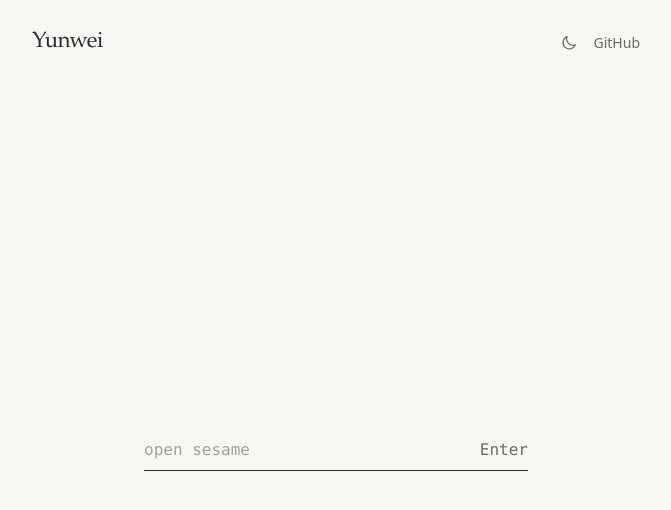
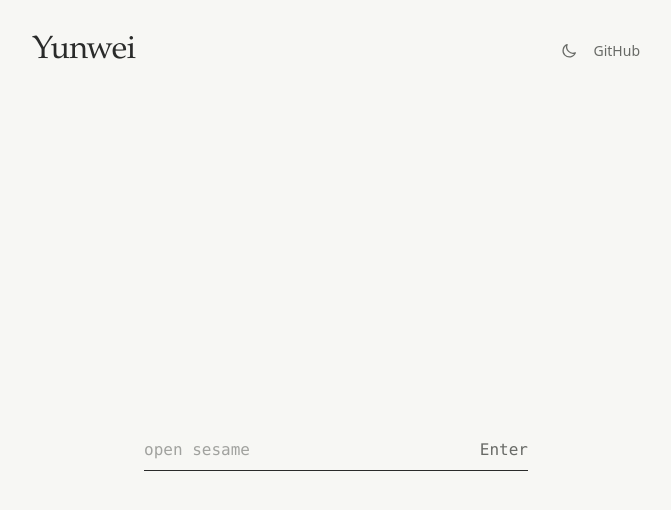
Before and after one commit to yunweiliang/yunweiliang.github.io, a Jekyll site: the page built from index.html, in a window 1280 px wide. Shown: the top 510 px of the page, without its empty margins (304-975 px from the left). Built offline with Jekyll 4.4.1, drawn with Linux system fonts in a browser that asks for light colours.

Commit message:
Top bar: larger "Yunwei"; drop spacing for the removed essay list
Co-Authored-By: Claude Opus 5.5 <noreply@anthropic.com>
Claude-Session: https://claude.ai/code/session_0113ra9cJYqofdQwhbL3Yrx5

```diff
--- a/assets/css/site.css
+++ b/assets/css/site.css
@@ -109,7 +109,7 @@ main {
 .site-name {
   color: var(--text);
   font-family: var(--serif);
-  font-size: 1.375rem;
+  font-size: 2rem;
   font-weight: 500;
   letter-spacing: -0.01em;
   text-decoration: none;
@@ -316,7 +316,6 @@ a.footnote {
 .essay-list a:hover { color: var(--accent); }
 .essay-list p { margin: 0.3rem 0 0; color: var(--muted); font-size: 1rem; line-height: 1.55; }
 .essay-list .meta { margin-top: 0.4rem; font-size: 0.8125rem; }
-.home .essay { margin-top: 3.5rem; }
 
 /* ---------- Gate ---------- */
 .gate {
```
